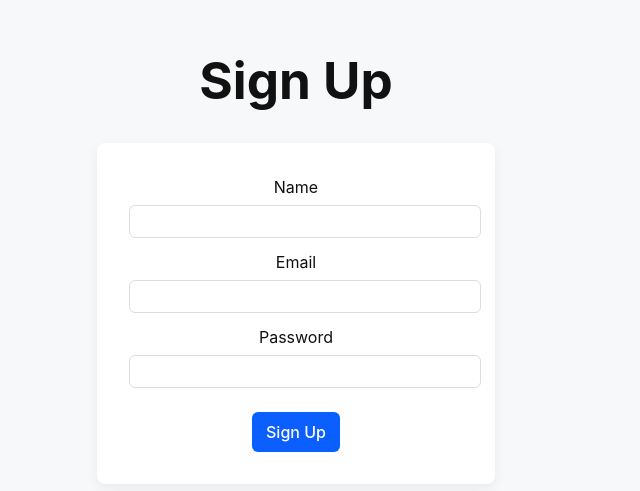
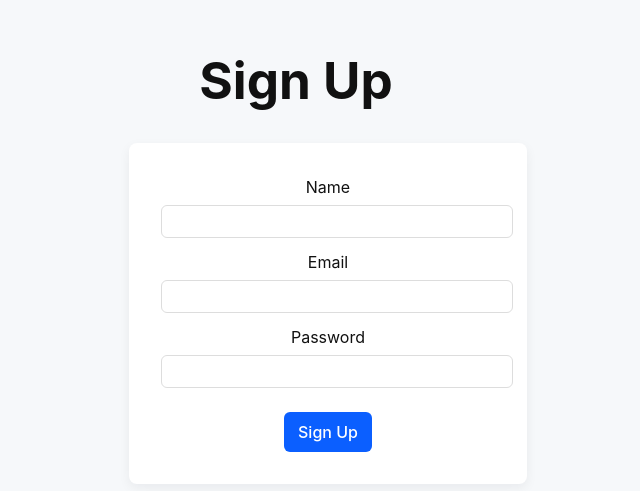
Before and after one commit to Rakesh99k/Authentication-flow, a React (Vite) app: page /signup in a window 1280 px wide. Shown: the part 149-640 px from the top of the page, without its empty margins (344-984 px from the left). Built offline with nearby package versions, Linux system fonts and the light colour scheme.

Commit message:
Added Signup.jsx

```diff
--- a/src/pages/Signup.jsx
+++ b/src/pages/Signup.jsx
@@ -1,12 +1,24 @@
-import React, { useState } from 'react'
+import React, { useState, useEffect } from 'react'
+import { motion } from 'framer-motion'
 import { useNavigate } from 'react-router-dom'
 import { signupApi } from '../utils/fakeApi'
 import { useAuth } from '../context/AuthContext'
+import Spinner from '../components/Spinner'
 import '../styles/global.css'
 
 export default function Signup() {
   const navigate = useNavigate()
   const auth = useAuth()
+
+  useEffect(() => {
+    if (auth.isAuthenticated) {
+      navigate('/dashboard', { replace: true })
+    } else if (auth.isOtpVerified) {
+      navigate('/success', { replace: true })
+    } else if (auth.isSignedUp) {
+      navigate('/otp', { replace: true })
+    }
+  }, [auth, navigate])
 
   const [form, setForm] = useState({ name: '', email: '', password: '' })
   const [errors, setErrors] = useState({})
@@ -37,7 +49,7 @@ export default function Signup() {
     try {
       const res = await signupApi(form)
       auth.signup(res.user)
-      navigate('/otp')
+      navigate('/otp', { replace: true })
     } catch (err) {
       setServerError(err?.message || 'Signup failed')
     } finally {
@@ -47,8 +59,14 @@ export default function Signup() {
 
   return (
     <div className="page center">
-      <h1>Sign Up</h1>
-      <form className="card form" onSubmit={handleSubmit} noValidate>
+      <motion.div
+        initial={{ opacity: 0, y: 20 }}
+        animate={{ opacity: 1, y: 0 }}
+        transition={{ duration: 0.4 }}
+        className="inner"
+      >
+        <h1>Sign Up</h1>
+        <form className="card form" onSubmit={handleSubmit} noValidate>
         <label>
           Name
           <input value={form.name} onChange={(e) => setForm({ ...form, name: e.target.value })} />
@@ -67,7 +85,7 @@ export default function Signup() {
 
         {serverError && <div className="error">{serverError}</div>}
         <button className="btn" type="submit" disabled={loading}>
-          {loading ? 'Signing up…' : 'Sign Up'}
+          {loading ? <Spinner size={18} /> : 'Sign Up'}
         </button>
         {serverError === 'Network error' && (
           <button
@@ -80,7 +98,8 @@ export default function Signup() {
             Retry
           </button>
         )}
-      </form>
+        </form>
+      </motion.div>
     </div>
   )
 }
```
